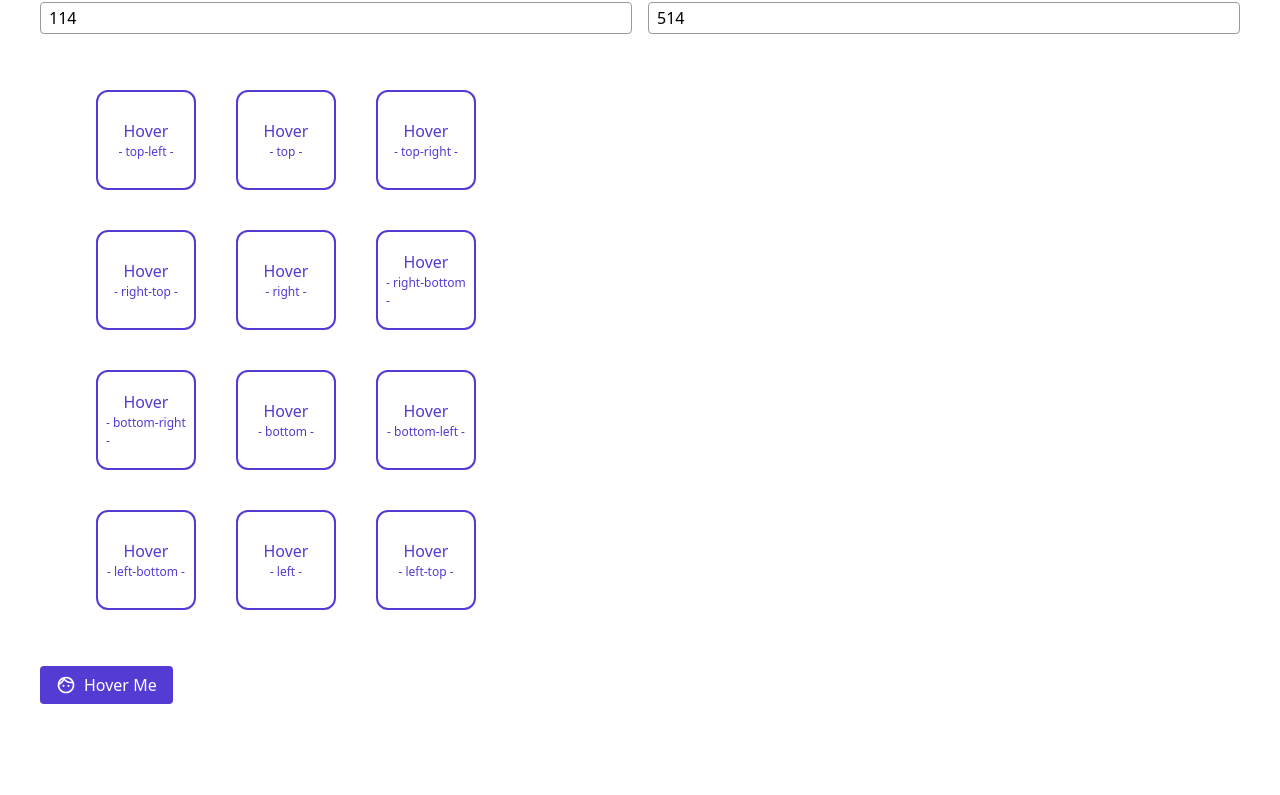
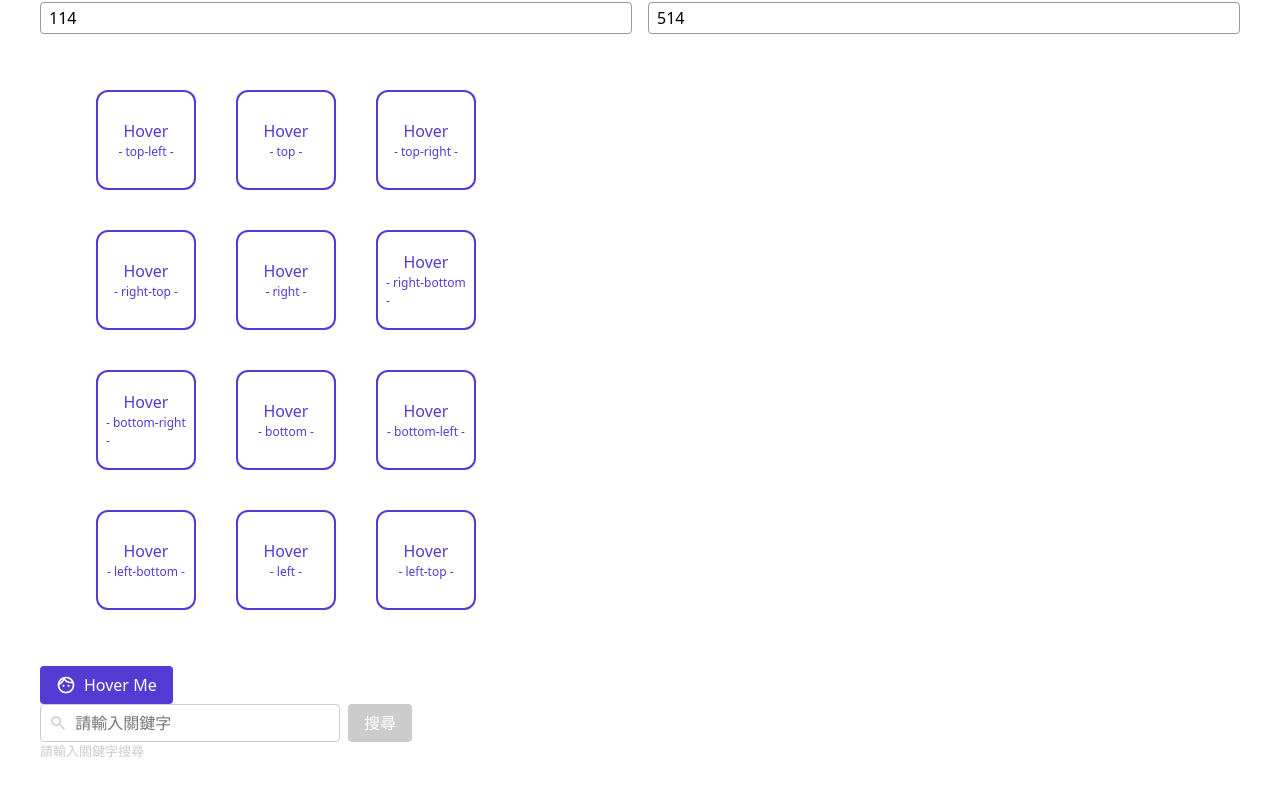
Before and after one commit to jonyworker/comp_dev_space, a Vue app: page / in a window 1280 px wide. Shown: the part 1234-2029 px from the top of the page. Before the commit the page ends 1978 px from the top, so only its background shows below. Built offline with nearby package versions, Linux system fonts and the light colour scheme.

Commit message:
✨feat：新增 Search 元件。

```diff
--- a/src/App.vue
+++ b/src/App.vue
@@ -18,6 +18,7 @@ import Icon from "@/ui/element/Icon/Icon.vue";
 import Slider from "@/ui/element/Slider/Slider.vue";
 import Input from "@/ui/element/Input/Input.vue";
 import Tooltip from "@/ui/element/Tooltip/Tooltip.vue";
+import Search from "@/ui/module/Search/Search.vue";
 
 // toggle 所需資料
 const isChecked = ref(true);
@@ -126,6 +127,10 @@ const tooltipPosValue = ref([
 	'bottom-right', 'bottom', 'bottom-left',
 	'left-bottom', 'left', 'left-top',
 ]);
+
+// Search 所需資料
+const searchInputData = ref("");
+const searchHint = ref({ error: '', description: '請輸入關鍵字搜尋' });
 </script>
 
 <template>
@@ -336,6 +341,19 @@ const tooltipPosValue = ref([
 			<Button variant="contained" size="medium" prefix="face">Hover Me</Button>
 		</Tooltip>
 
+	    <!-- Search -->
+	    <Search
+		    placeholder="請輸入關鍵字"
+		    size="medium"
+		    inputLabel="搜尋關鍵字"
+		    btnVariant="contained"
+		    btnColor="primary"
+		    v-model="searchInputData"
+		    :hint="searchHint"
+		    :isDisable= true
+	    ></Search>
+	    {{searchInputData}}
+
     </div>
 </template>
 
--- /dev/null
+++ b/src/ui/module/Search/Search.vue
@@ -0,0 +1,81 @@
+<script setup>
+import { computed } from 'vue';
+import Input from '@/ui/element/Input/Input.vue';
+import Button from '@/ui/element/Button/Button.vue';
+
+// 定義 Model (改成最新寫法)
+const modelValue = defineModel()
+
+// 定義 Props
+const props = defineProps({
+	// -- Button 接口 -- //
+	btnVariant: {
+		type: String,
+		default: 'contained',
+		validator: (value) => ['contained', 'outlined', 'text'].includes(value),
+	},
+	btnColor: {
+		type: String,
+		default: 'primary',
+		validator: (value) =>
+			[
+				'primary',
+				'secondary',
+				'tertiary',
+				'success',
+				'warning',
+				'error',
+				'info',
+			].includes(value),
+	},
+	size: {
+		type: String,
+		default: '',
+		validator: (value) => ['small', 'medium', 'large'].includes(value),
+	},
+	// -- input 接口 -- //
+	inputLabel: {
+		type: String,
+	},
+	placeholder: {
+		type: String,
+	},
+	hint: { // 錯誤提示
+		type: Object,
+		default: () => ({ error: '', description: '' }),
+	},
+	isDisable: {
+		type: Boolean,
+		default: false,
+	},
+	customClass: {
+		type: String,
+		default: '',
+	},
+});
+</script>
+
+<template>
+	<!-- 輸入框標題 -->
+	<label v-if="props.label" class="input-label">{{props.label}}</label>
+	<div class="search">
+		<Input
+			:placeholder="props.placeholder"
+			:size="props.size"
+			prefix="search"
+			v-model="modelValue"
+			:hint="props.hint"
+			:isDisable="props.isDisable"
+		></Input>
+		<Button
+			:themeColor="props.btnColor"
+			:size="props.size"
+			:variant="props.btnVariant"
+			:isDisable="props.isDisable"
+		>搜尋</Button>
+	</div>
+</template>
+
+<style scoped lang="scss">
+
+</style>
```
Also changed, not shown: 1 other file (tests, documents, lock files or other folders).
